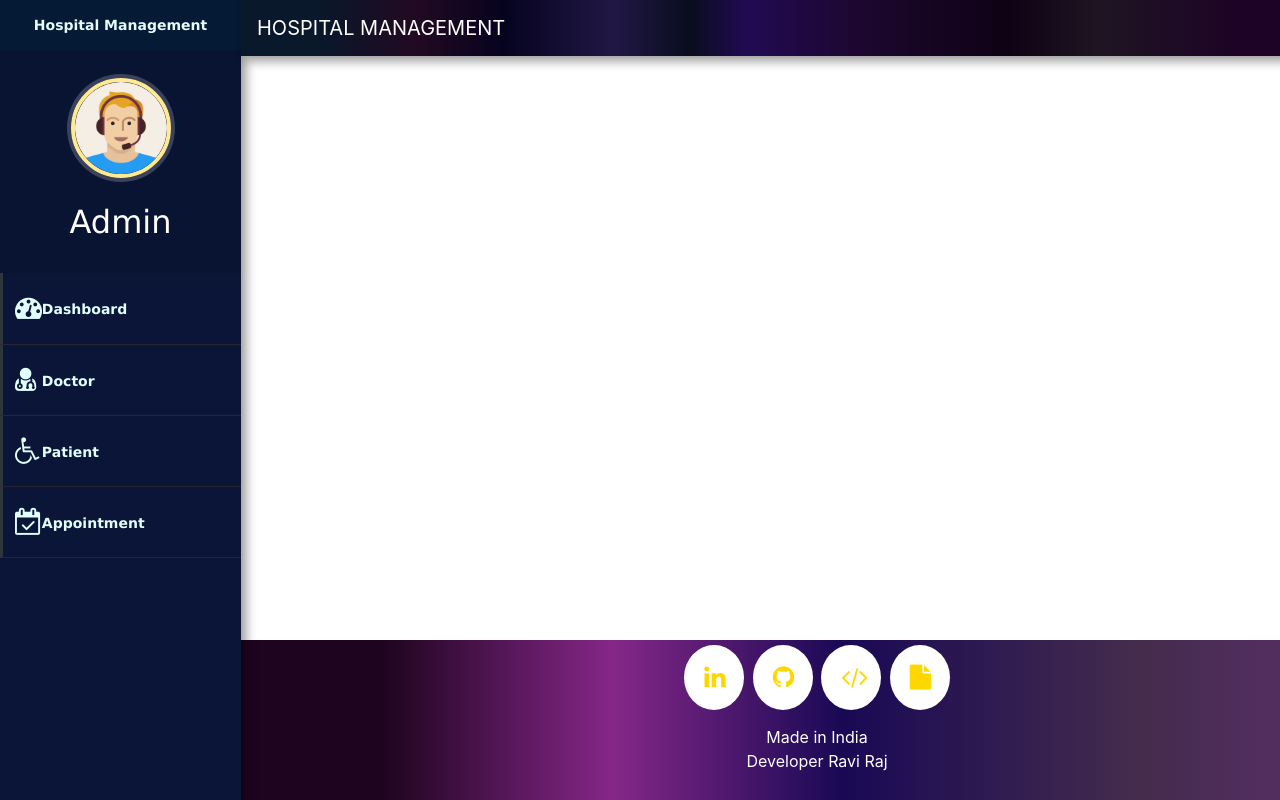
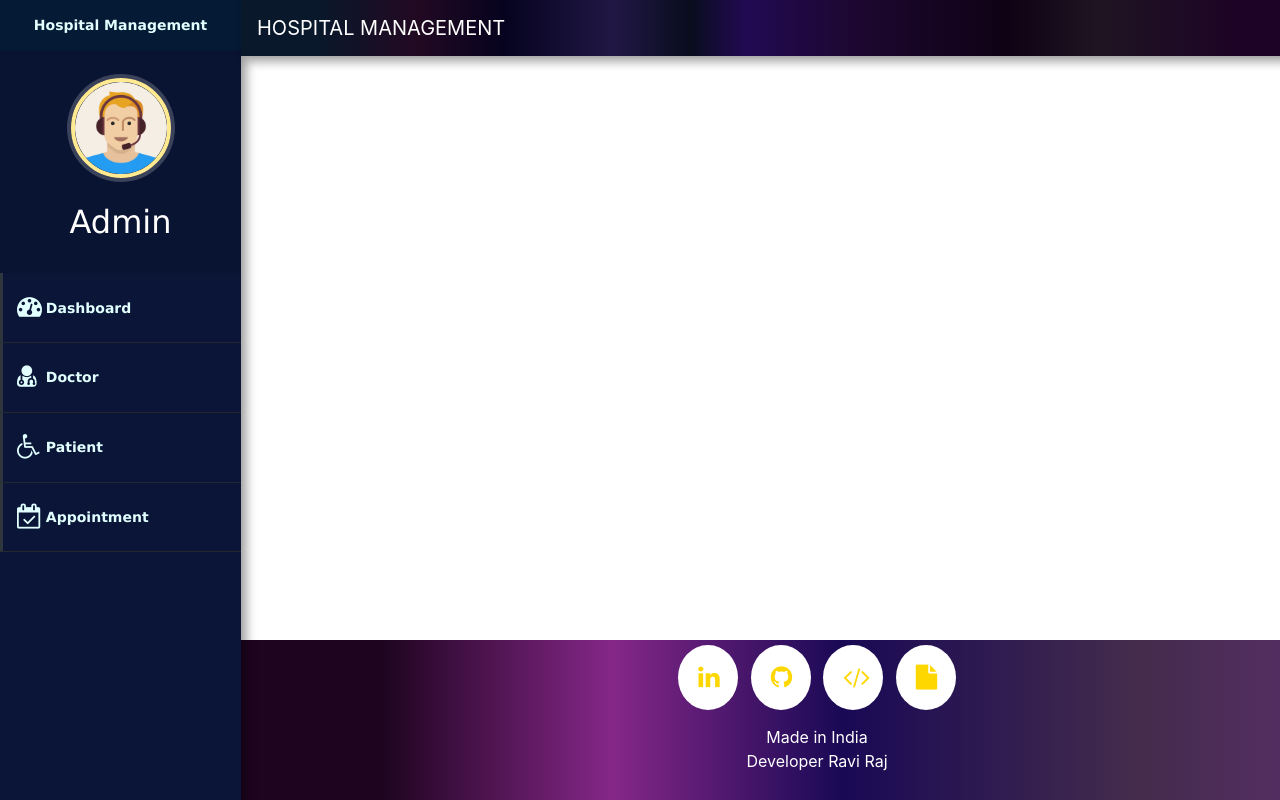
Before and after one commit to raviraj3214/hospital_management, a Django app: template templates/hospital/admin_base.html in a window 1280 px wide; the page is wider, and only the part inside the window is pictured. Run offline with Django 3.2, Linux system fonts and the light colour scheme; the template is opened without the code that fills it, so the values that code supplies are empty; some libraries are stand-ins or nearby versions.

Commit message:
dxfcvgbh

```diff
--- a/static/admin_base.css
+++ b/static/admin_base.css
@@ -50,11 +50,11 @@
 
   .fa {
     padding: 20px;
-    font-size: 27px;
+    font-size: 25px;
     width: 60px;
     text-align: center;
     text-decoration: none;
-    margin: 5px 2px;
+    margin: 5px 4px;
     border-radius: 50%;
   }
 
--- a/templates/hospital/admin_base.html
+++ b/templates/hospital/admin_base.html
@@ -231,25 +231,25 @@
             id="ftr"
             href="https://www.linkedin.com/in/ravirajmerndev1/"
             class="fa fa-linkedin bg-white"
-            style="color: #ffd700;font-size:25px;"
+            style="color: #ffd700;font-size:25px;margin: 5px 4px;"
           ></a>
           <a
             id="ftr"
             href="https://github.com/raviraj3214"
             class="fa fa-github bg-white"
-            style="color: #ffd700;font-size:25px;"
+            style="color: #ffd700;font-size:25px;margin: 5px 4px;"
           ></a>
           <a
             id="ftr"
             href="https://www.hackerrank.com/profile/rajravi12101999"
             class="fa fa-code bg-white"
-            style="color: #ffd700;font-size:25px;"
+            style="color: #ffd700;font-size:25px;margin: 5px 4px;"
           ></a>
           <a
             id="ftr"
             href="https://6517cec1c575e377c5a46c2b--adorable-figolla-7e97ef.netlify.app/"
             class="fa fa-file bg-white"
-            style="color: #ffd700;font-size:25px;"
+            style="color: #ffd700;font-size:25px;margin: 5px 4px;"
           ></a>
         </p>
 
```
